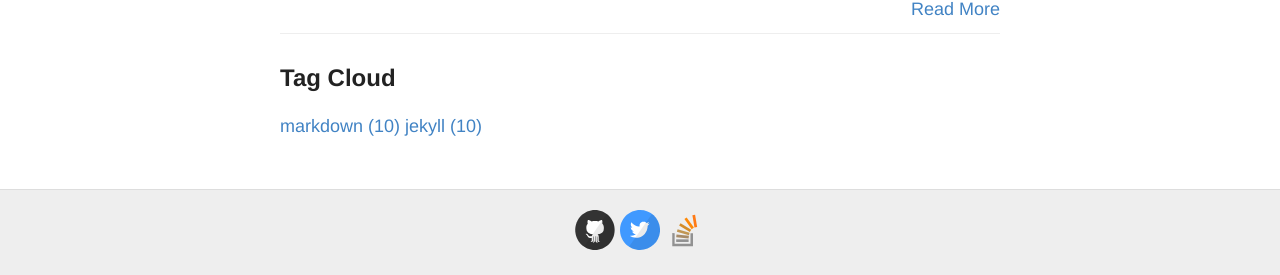
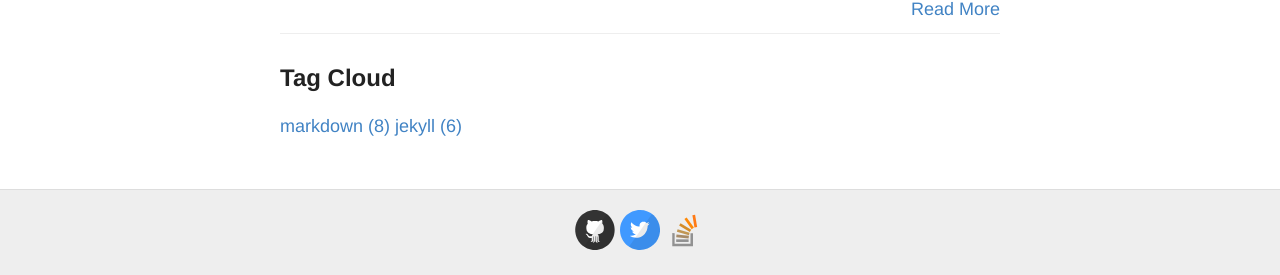
Before and after one commit to purbohadi/purbohadi, a Jekyll site: the page built from index.html, in a window 1280 px wide and 900 px high, scrolled down 4385 px. Shown: the part 622-897 px from the top of the window. Built offline with Jekyll 4.4.1, drawn with Linux system fonts in a browser that asks for light colours; nearby versions of some CDN libraries.

Commit message:
update tag size

```diff
--- a/_includes/tag_cloud.html
+++ b/_includes/tag_cloud.html
@@ -3,6 +3,6 @@
 {% endcomment %}
 {% for tag in site.tags %}
   <span class="tag-cloud-{{ tag | last | size | times: 10 | divided_by: site.tags.size }}">
-  	<a href="{{ site.baseurl }}/blog/tag/{{ tag | first | slugize] }}">{{ tag | first }} ({{ tag | last | size] }})</a>
+  	<a href="{{ site.baseurl }}/blog/tag/{{ tag | first | slugize] }}">{{ tag | first }} ({{ tag | first | size] }})</a>
   </span>
 {% endfor %}
```
